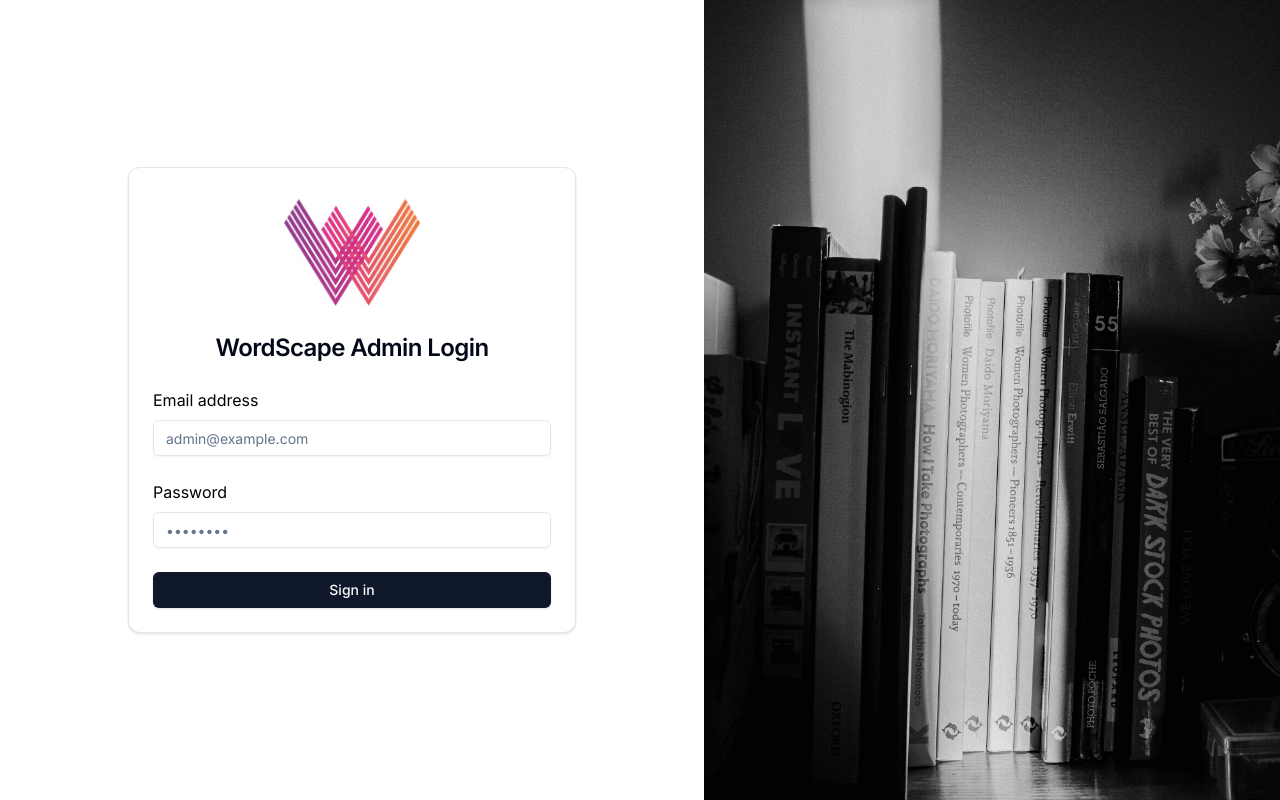
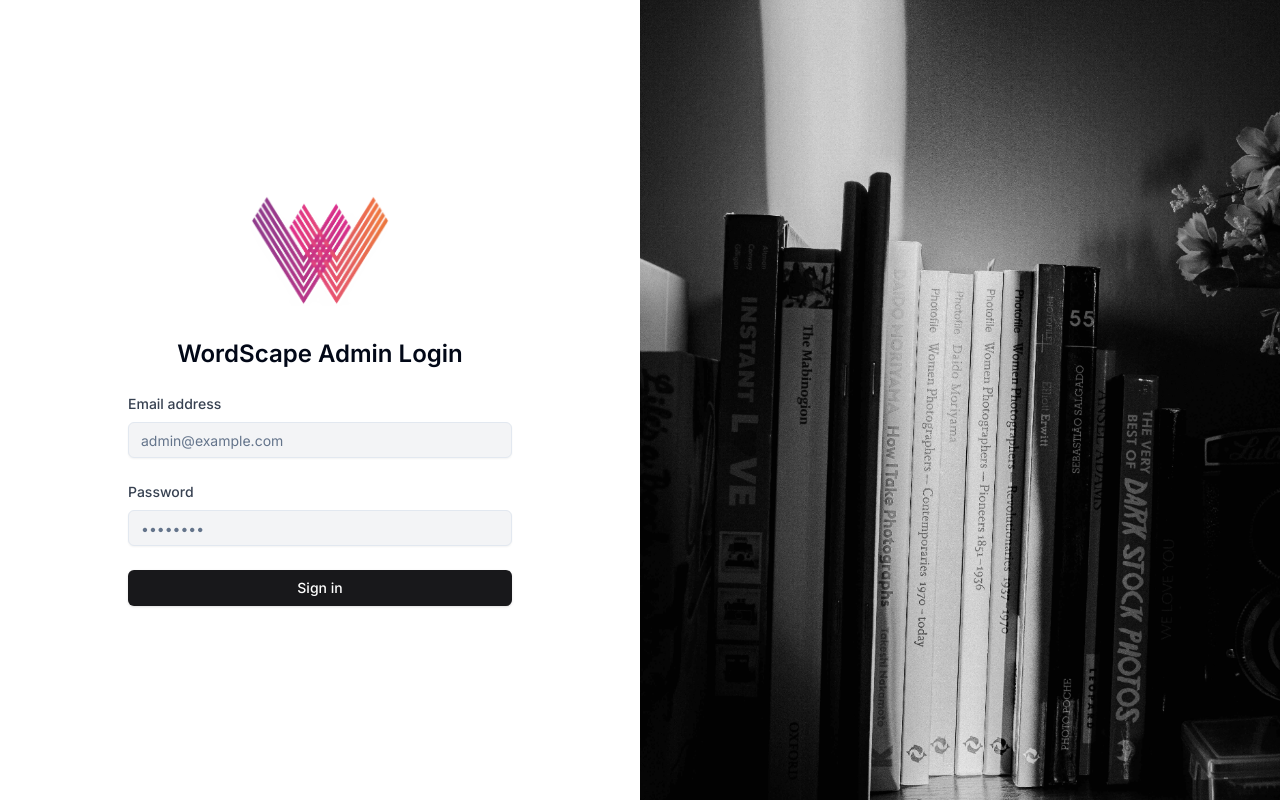
Before and after one commit to Arpit-K-Sharma/wordscape-admin, a Next.js app: page / in a window 1280 px wide. Built offline with nearby package versions, Linux system fonts and the light colour scheme.

Commit message:
Created Login

```diff
--- a/app/_auth/login.tsx
+++ b/app/_auth/login.tsx
@@ -1,5 +1,4 @@
 "use client";
-
 import { useState } from "react";
 import Image from "next/image";
 import { Button } from "@/components/ui/button";
@@ -21,10 +20,8 @@ export default function AdminLogin() {
     e.preventDefault();
     setLoading(true);
     setError("");
-
     // Simulating API call
     await new Promise((resolve) => setTimeout(resolve, 2000));
-
     if (email === "admin@gmail.com" && password === "password") {
       console.log("Login successful");
       router.push("/inventory");
@@ -36,28 +33,26 @@ export default function AdminLogin() {
 
   return (
     <div className="flex min-h-screen">
-      <div className="flex-1 p-8 md:p-16 flex items-center justify-center">
-        <Card className="w-full max-w-md bg-white">
-          <CardHeader className="space-y-1">
+      <div className="w-1/2 flex items-center justify-center bg-white">
+        <div className="w-full max-w-md p-8">
           <Image
-              className="mx-auto my-1 mb-5 w-24 sm:w-28 md:w-32 lg:w-36 h-auto"
+            className="mx-auto mb-8 w-24 sm:w-28 md:w-32 lg:w-36 h-auto"
             src={logo}
             alt="Logo"
             width={144}
             height={144}
             priority
           />
-            <CardTitle className="text-2xl font-semibold text-center">
+          <h2 className="text-2xl font-semibold text-center mb-6">
             WordScape Admin Login
-            </CardTitle>
-          </CardHeader>
-          <CardContent>
+          </h2>
           <form onSubmit={handleLogin} className="space-y-6">
             <div className="space-y-2">
-                <label htmlFor="email" className="label">
-                  <span className="label-text text-[16px] text-black">
+              <label
+                htmlFor="email"
+                className="block text-sm font-medium text-gray-700"
+              >
                 Email address
-                  </span>
               </label>
               <Input
                 id="email"
@@ -66,15 +61,16 @@ export default function AdminLogin() {
                 value={email}
                 onChange={(e) => setEmail(e.target.value)}
                 required
-                  className="input input-bordered w-full bg-white text-gray-900"
+                className="w-full bg-gray-100"
                 pattern="[a-zA-Z0-9._%+-]+@[a-zA-Z0-9.-]+\.[a-zA-Z]{2,}"
               />
             </div>
             <div className="space-y-2">
-                <label htmlFor="password" className="label">
-                  <span className="label-text text-black text-[16px]">
+              <label
+                htmlFor="password"
+                className="block text-sm font-medium text-gray-700"
+              >
                 Password
-                  </span>
               </label>
               <Input
                 id="password"
@@ -83,12 +79,12 @@ export default function AdminLogin() {
                 value={password}
                 onChange={(e) => setPassword(e.target.value)}
                 required
-                  className="input input-bordered w-full bg-white text-gray-900"
+                className="w-full bg-gray-100"
               />
             </div>
             <Button
               type="submit"
-                className="btn btn-neutral w-full hover:text-white relative"
+              className="w-full bg-zinc-900 hover:bg-zinc-700 text-white relative"
             >
               {loading ? (
                 <div className="absolute inset-0 flex items-center justify-center">
@@ -99,10 +95,9 @@ export default function AdminLogin() {
               )}
             </Button>
           </form>
-          </CardContent>
-        </Card>
         </div>
-      <div className="hidden lg:block flex-1 relative">
+      </div>
+      <div className="w-1/2 relative">
         <Image src={books} alt="Books" layout="fill" objectFit="cover" />
       </div>
     </div>
--- a/app/components/Sidebar/InventorySidebar.tsx
+++ b/app/components/Sidebar/InventorySidebar.tsx
@@ -145,6 +145,14 @@ const InventorySidebar: React.FC = () => {
             <UserRound className="mr-2 h-4 w-4" />
             Human Resources
           </Button>
+          <Button
+            variant="ghost"
+            className="w-full justify-start mb-2 text-sm"
+            onClick={() => router.push("/")}
+          >
+            <UserRound className="mr-2 h-4 w-4" />
+            Log Out
+          </Button>
         </nav>
       </div>
     </aside>
```
Lines whose indentation alone changed are shown as unchanged.
